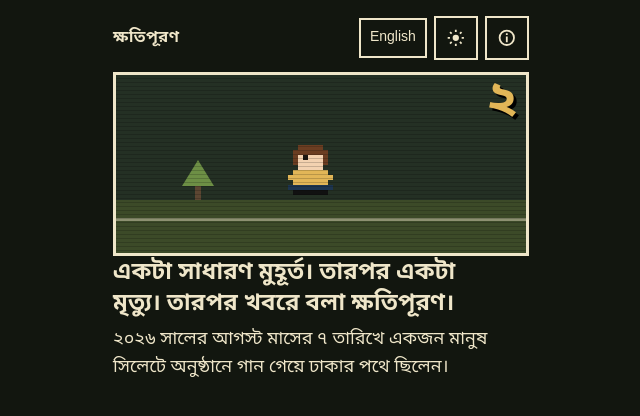
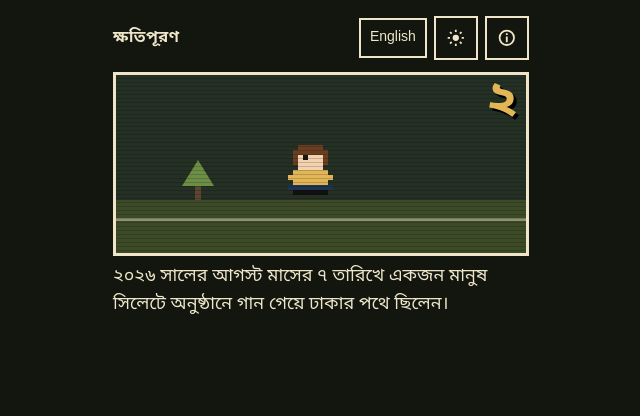
Before and after one commit to asifvibes/khotipuron, a Next.js app: page / in a window 1280 px wide. Shown: the top 416 px of the page, without its empty margins (319-959 px from the left). Built offline with nearby package versions, Linux system fonts and the light colour scheme; no server answers.

Commit message:
Remove the purpose line and keep the story.

```diff
--- a/src/app/globals.css
+++ b/src/app/globals.css
@@ -442,14 +442,6 @@ html[data-theme="light"] {
   line-height: 1.35;
 }
 
-.purpose {
-  margin: 0.15rem 0 0.35rem;
-  font-size: 1.45rem;
-  font-weight: 700;
-  line-height: 1.3;
-  text-wrap: balance;
-}
-
 .lead,
 .place,
 .quote,
--- a/src/components/game.tsx
+++ b/src/components/game.tsx
@@ -133,14 +133,7 @@ export function Game() {
       ) : null}
 
       {current && (phase === "idle" || phase === "count") ? (
-        <>
-          <h1 className="purpose">
-            {lang === "bn"
-              ? "একটা সাধারণ মুহূর্ত। তারপর একটা মৃত্যু। তারপর খবরে বলা ক্ষতিপূরণ।"
-              : "An ordinary moment. Then a death. Then the compensation the news named."}
-          </h1>
-          <p className="lead">{momentLine(current, idle, lang)}</p>
-        </>
+        <p className="lead">{momentLine(current, idle, lang)}</p>
       ) : null}
       {current && phase === "accident" ? <p className="death-line">{deathLine(current.scene, lang)}</p> : null}
 
```
